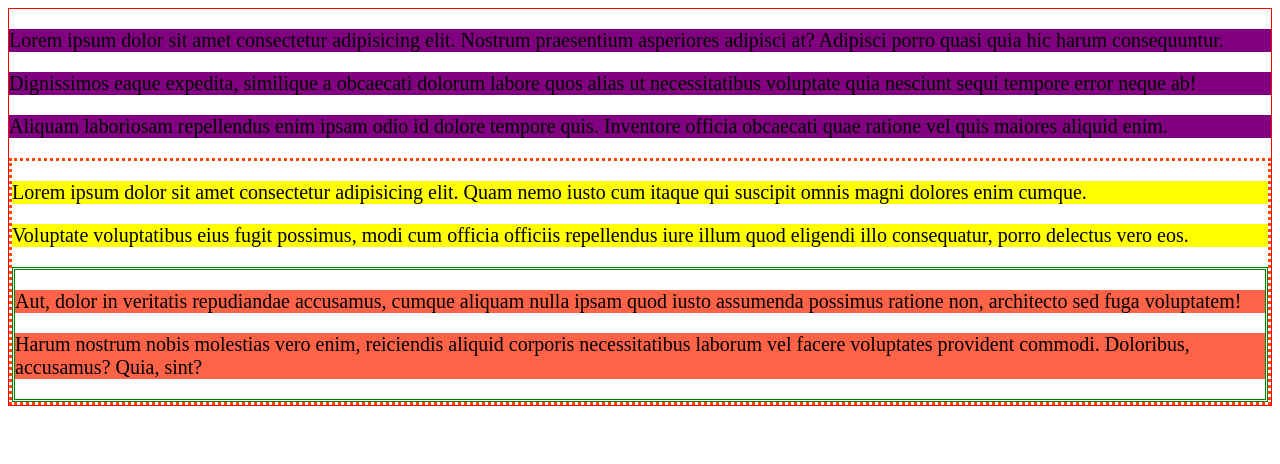
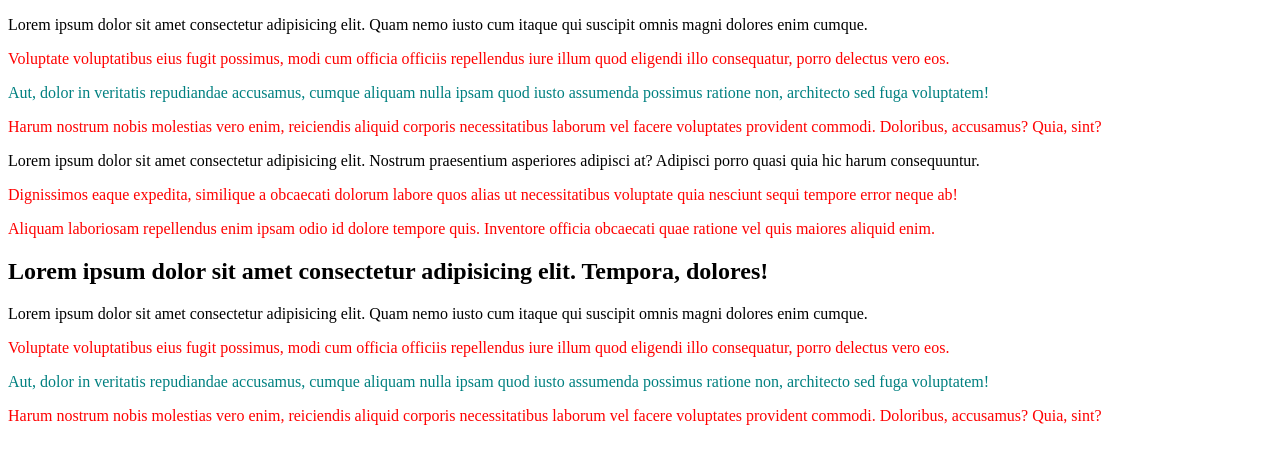
Before and after one commit to slimon87/fm_css2, a plain HTML site: page index.html in a window 1280 px wide. Drawn offline with Linux system fonts and the light colour scheme.

Commit message:
Psevdo class, sibling,

```diff
--- a/assets/css/style.css
+++ b/assets/css/style.css
@@ -1,30 +1,21 @@
-*{
-  box-sizing: border-box;
+:root{
+  --main-font-size: 16px;
 }
-body{
-  font-size: 20px;
+
+
+p+p{
+  color:red;
+
 }
-#container{
-  border: 1px solid red;
+p+div{
+  color:teal;
 }
-.block{
-  border: 3px dotted orangered;
+
+#container > p ~ div{
+  font-size: var(--main-font-size);
 }
-div{
-  border: 3px double green;
+
+.inner-block>p:hover{
+  background-color: #7ed7e2;
+  color: #fff;
 }
-p{
-  background-color: orchid;
-}
-#container p{
-  background-color: palegreen;
-}
-#container>p{
-  background-color: purple;
-}
-#container>.block>p{
-  background-color: yellow;
-}
-#container>.block>.inner-block>p{
-  background-color: tomato;
-}
--- a/index.html
+++ b/index.html
@@ -9,9 +9,22 @@
   </head>
   <body>
     <div id="container">
+      <div class="block">
+        <p>Lorem ipsum dolor sit amet consectetur adipisicing elit. Quam nemo iusto cum itaque qui suscipit omnis magni dolores enim cumque.</p>
+        <p>Voluptate voluptatibus eius fugit possimus, modi cum officia officiis repellendus iure illum quod eligendi illo consequatur, porro delectus vero eos.</p>
+        <div class="inner-block">
+          <p>Aut, dolor in veritatis repudiandae accusamus, cumque aliquam nulla ipsam quod iusto assumenda possimus ratione non, architecto sed fuga voluptatem!</p>
+          <p>Harum nostrum nobis molestias vero enim, reiciendis aliquid corporis necessitatibus laborum vel facere voluptates provident commodi. Doloribus, accusamus? Quia, sint?</p>
+        </div>
+      </div>
+
       <p>Lorem ipsum dolor sit amet consectetur adipisicing elit. Nostrum praesentium asperiores adipisci at? Adipisci porro quasi quia hic harum consequuntur.</p>
       <p>Dignissimos eaque expedita, similique a obcaecati dolorum labore quos alias ut necessitatibus voluptate quia nesciunt sequi tempore error neque ab!</p>
       <p>Aliquam laboriosam repellendus enim ipsam odio id dolore tempore quis. Inventore officia obcaecati quae ratione vel quis maiores aliquid enim.</p>
+
+      <section>
+        <h1>Lorem ipsum dolor sit amet consectetur adipisicing elit. Tempora, dolores!</h1>
+      </section>
 
       <div class="block">
         <p>Lorem ipsum dolor sit amet consectetur adipisicing elit. Quam nemo iusto cum itaque qui suscipit omnis magni dolores enim cumque.</p>
```
